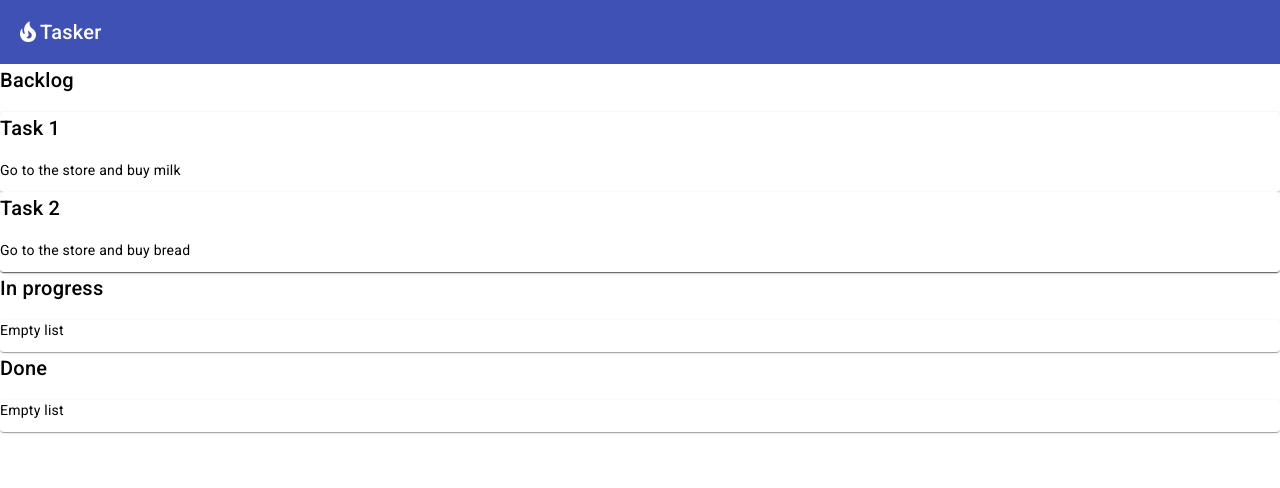
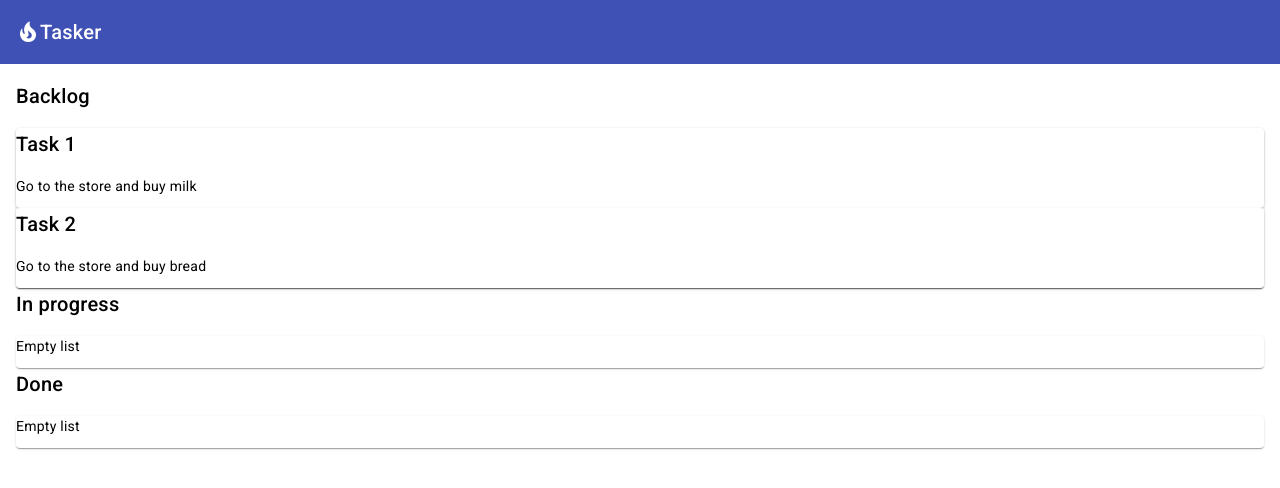
Before and after one commit to hussain4real/Tasker, an Angular app: page / in a window 1280 px wide. Shown: the top 488 px of the page. Built offline with nearby package versions, Linux system fonts and the light colour scheme.

Commit message:
added tailwindcss for styling

```diff
--- a/package.json
+++ b/package.json
@@ -29,12 +29,15 @@
     "@angular/cli": "~15.0.3",
     "@angular/compiler-cli": "^15.0.0",
     "@types/jasmine": "~4.3.0",
+    "autoprefixer": "^10.4.13",
     "jasmine-core": "~4.5.0",
     "karma": "~6.4.0",
     "karma-chrome-launcher": "~3.1.0",
     "karma-coverage": "~2.2.0",
     "karma-jasmine": "~5.1.0",
     "karma-jasmine-html-reporter": "~2.0.0",
+    "postcss": "^8.4.20",
+    "tailwindcss": "^3.2.4",
     "typescript": "~4.8.2"
   }
 }
--- a/src/app/app.component.html
+++ b/src/app/app.component.html
@@ -2,7 +2,7 @@
     <mat-icon>local_fire_department</mat-icon>
     <span>Tasker</span>
 </mat-toolbar>
-<div class="content-wrapper">
+<div class="content-wrapper p-4">
     <div class="container-wrapper">
         <div class="container">
             <h2>Backlog</h2>
--- a/src/styles.css
+++ b/src/styles.css
@@ -1,5 +1,10 @@
 /* You can add global styles to this file, and also import other style files */
 @import "~@angular/material/prebuilt-themes/indigo-pink.css";
+
+@tailwind base;
+@tailwind components;
+@tailwind utilities;
+
 html,
 body {
   height: 100%;
--- /dev/null
+++ b/tailwind.config.js
@@ -0,0 +1,8 @@
+/** @type {import('tailwindcss').Config} */
+module.exports = {
+  content: ["./src/**/*.{html,ts}"],
+  theme: {
+    extend: {},
+  },
+  plugins: [],
+};
```
Also changed, not shown: 1 other file (tests, documents, lock files or other folders).
